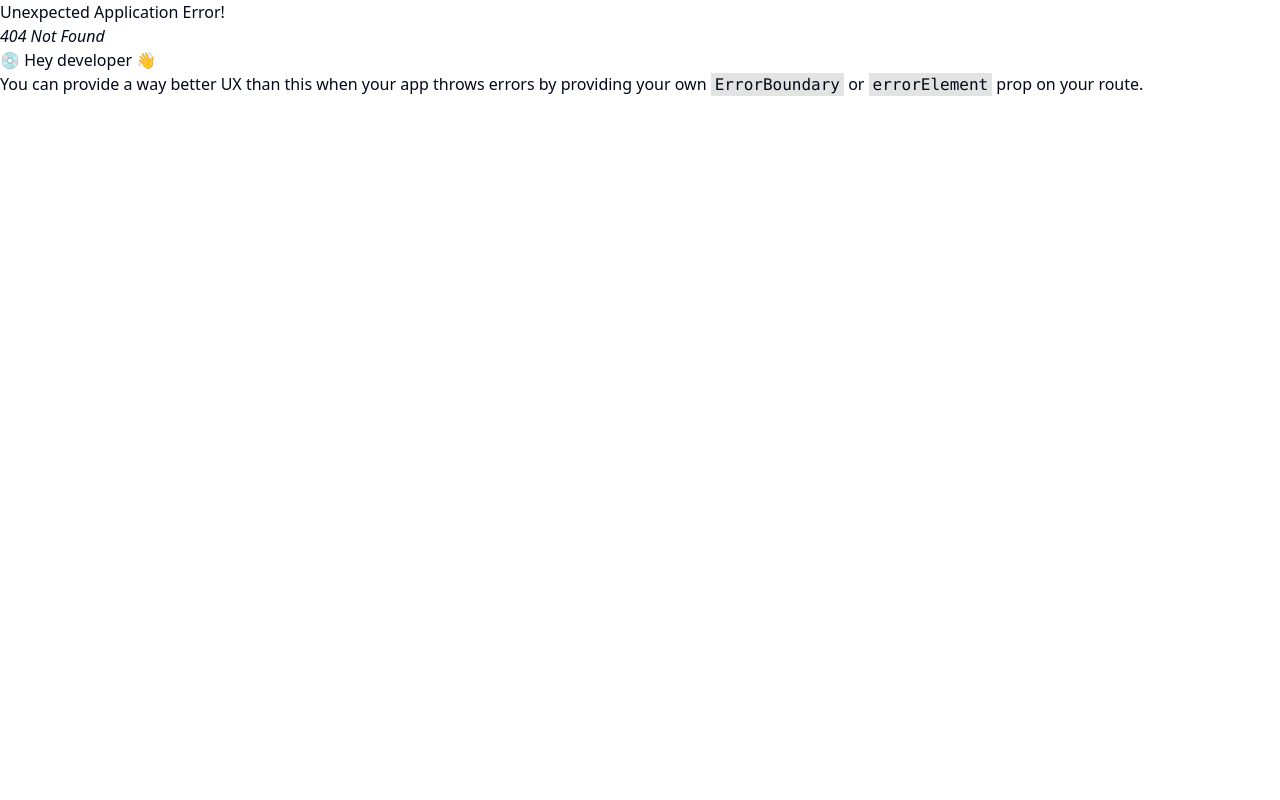
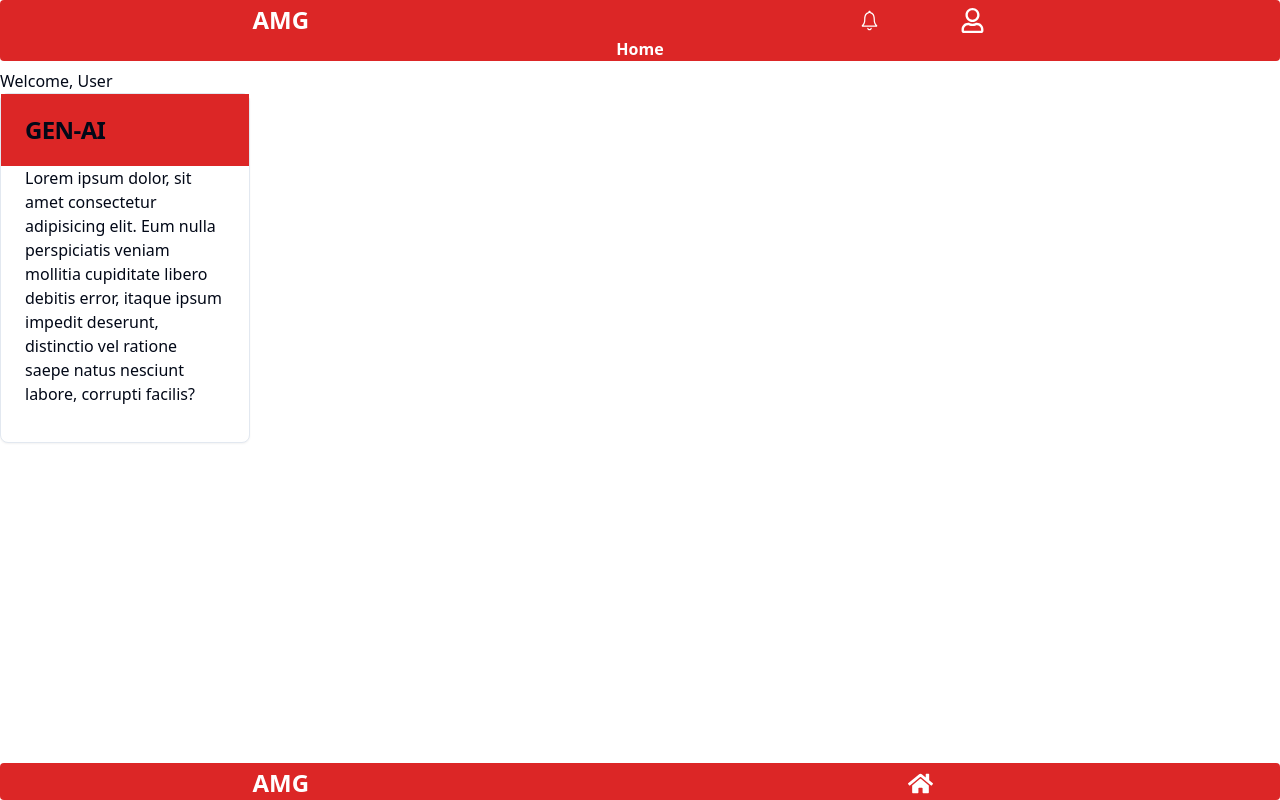
Before and after one commit to ankitbajpai65/amg-pwa, a React (Vite) app: page /home in a window 1280 px wide. Before the commit this address had no page. Built offline with nearby package versions, Linux system fonts and the light colour scheme.

Commit message:
added home, login check protected routes login functions alert

```diff
--- a/package.json
+++ b/package.json
@@ -21,6 +21,7 @@
     "react": "^18.2.0",
     "react-dom": "^18.2.0",
     "react-hook-form": "^7.48.2",
+    "react-icons": "^4.12.0",
     "react-redux": "^8.1.3",
     "react-router-dom": "^6.20.0",
     "tailwind-merge": "^2.0.0",
--- a/src/App.tsx
+++ b/src/App.tsx
@@ -9,18 +9,23 @@ interface loginState {
 }
 function App() {
   const root = document.querySelector(":root");
-  const reduxTheme = useSelector(
-    (state: loginState) => state?.loginReducer.theme
+  const loginReducerData = useSelector(
+    (state: loginState) => state?.loginReducer
   );
 
-  console.log(reduxTheme);
-
-  const value = localStorage.getItem("theme");
   useEffect(() => {
-    console.log(value);
+    const value = localStorage.getItem("theme");
+    console.log("local storage", value);
     if (value === "dark") root?.classList.add("dark");
     else root?.classList.remove("dark");
-  });
+  }, []);
+
+  useEffect(() => {
+    console.log(loginReducerData);
+    const value = loginReducerData.theme;
+    if (value === "dark") root?.classList.add("dark");
+    else root?.classList.remove("dark");
+  }, [loginReducerData]);
 
   return (
     <div className="border-box m-2 h-screen flex items-center">
--- a/src/Layout.tsx
+++ /dev/null
@@ -1,10 +0,0 @@
-import { Outlet } from "react-router-dom";
-
-function Layout() {
-  return (
-    <>
-      <Outlet />
-    </>
-  );
-}
-export default Layout;
--- /dev/null
+++ b/src/components/appComponents/Footer.tsx
@@ -0,0 +1,16 @@
+import { FaHome } from "react-icons/fa";
+const Footer = () => {
+  return (
+    <>
+      <div className="sticky top-[100vh] bg-red-600 rounded text-white font-semibold pt-1 mt-2 w-full text-center">
+        <div className="flex justify-around ">
+          <h2 className="text-2xl">AMG</h2>
+          <div className="flex w-1/6 justify-around p-1">
+            <FaHome size={25} />
+          </div>
+        </div>
+      </div>
+    </>
+  );
+};
+export default Footer;
--- /dev/null
+++ b/src/components/appComponents/Header.tsx
@@ -0,0 +1,20 @@
+import { IoIosNotificationsOutline } from "react-icons/io";
+import { FaRegUser } from "react-icons/fa";
+
+const Header = () => {
+  return (
+    <>
+      <div className="bg-red-600 rounded text-white font-semibold pt-1 mb-2 w-full text-center">
+        <div className="flex justify-around ">
+          <h2 className="text-2xl">AMG</h2>
+          <div className="flex w-1/6 justify-around p-1">
+            <IoIosNotificationsOutline size={25} />
+            <FaRegUser size={25} />
+          </div>
+        </div>
+        <p>Home</p>
+      </div>
+    </>
+  );
+};
+export default Header;
--- /dev/null
+++ b/src/components/ui/card.tsx
@@ -0,0 +1,79 @@
+import * as React from "react"
+
+import { cn } from "@/lib/utils"
+
+const Card = React.forwardRef<
+  HTMLDivElement,
+  React.HTMLAttributes<HTMLDivElement>
+>(({ className, ...props }, ref) => (
+  <div
+    ref={ref}
+    className={cn(
+      "rounded-lg border bg-card text-card-foreground shadow-sm",
+      className
+    )}
+    {...props}
+  />
+))
+Card.displayName = "Card"
+
+const CardHeader = React.forwardRef<
+  HTMLDivElement,
+  React.HTMLAttributes<HTMLDivElement>
+>(({ className, ...props }, ref) => (
+  <div
+    ref={ref}
+    className={cn("flex flex-col space-y-1.5 p-6", className)}
+    {...props}
+  />
+))
+CardHeader.displayName = "CardHeader"
+
+const CardTitle = React.forwardRef<
+  HTMLParagraphElement,
+  React.HTMLAttributes<HTMLHeadingElement>
+>(({ className, ...props }, ref) => (
+  <h3
+    ref={ref}
+    className={cn(
+      "text-2xl font-semibold leading-none tracking-tight",
+      className
+    )}
+    {...props}
+  />
+))
+CardTitle.displayName = "CardTitle"
+
+const CardDescription = React.forwardRef<
+  HTMLParagraphElement,
+  React.HTMLAttributes<HTMLParagraphElement>
+>(({ className, ...props }, ref) => (
+  <p
+    ref={ref}
+    className={cn("text-sm text-muted-foreground", className)}
+    {...props}
+  />
+))
+CardDescription.displayName = "CardDescription"
+
+const CardContent = React.forwardRef<
+  HTMLDivElement,
+  React.HTMLAttributes<HTMLDivElement>
+>(({ className, ...props }, ref) => (
+  <div ref={ref} className={cn("p-6 pt-0", className)} {...props} />
+))
+CardContent.displayName = "CardContent"
+
+const CardFooter = React.forwardRef<
+  HTMLDivElement,
+  React.HTMLAttributes<HTMLDivElement>
+>(({ className, ...props }, ref) => (
+  <div
+    ref={ref}
+    className={cn("flex items-center p-6 pt-0", className)}
+    {...props}
+  />
+))
+CardFooter.displayName = "CardFooter"
+
+export { Card, CardHeader, CardFooter, CardTitle, CardDescription, CardContent }
--- /dev/null
+++ b/src/containers/home/Home.tsx
@@ -0,0 +1,31 @@
+import {
+  Card,
+  CardContent,
+  CardDescription,
+  CardFooter,
+  CardHeader,
+  CardTitle,
+} from "@/components/ui/card";
+
+const Home = () => {
+  console.log("hjey");
+  return (
+    <>
+      <div>Welcome, User</div>
+      <div>
+        <Card className="w-[250px] h-[350px] ">
+          <CardHeader className="bg-red-600">
+            <CardTitle>GEN-AI</CardTitle>
+          </CardHeader>
+          <CardContent>
+            Lorem ipsum dolor, sit amet consectetur adipisicing elit. Eum nulla
+            perspiciatis veniam mollitia cupiditate libero debitis error, itaque
+            ipsum impedit deserunt, distinctio vel ratione saepe natus nesciunt
+            labore, corrupti facilis?
+          </CardContent>
+        </Card>
+      </div>
+    </>
+  );
+};
+export default Home;
--- a/src/containers/login/Login.tsx
+++ b/src/containers/login/Login.tsx
@@ -1,8 +1,9 @@
 import { Switch } from "@/components/ui/switch";
 import { useState, useEffect } from "react";
 import { useDispatch } from "react-redux";
-import { addTheme } from "./loginSlice";
+import { addTheme, setIsLoggedIn } from "./loginSlice";
 import { useForm, SubmitHandler } from "react-hook-form";
+import { useNavigate } from "react-router-dom";
 
 type Inputs = {
   email: string;
@@ -11,11 +12,13 @@ type Inputs = {
 
 const Login = () => {
   const [theme, setTheme] = useState<boolean>(false);
+  const dispatch = useDispatch();
   const {
     register,
     handleSubmit,
     formState: { errors },
   } = useForm<Inputs>();
+  const navigate = useNavigate();
 
   const onSubmit: SubmitHandler<Inputs> = async (data) => {
     console.log({ data });
@@ -34,15 +37,21 @@ const Login = () => {
         }),
       }
     );
-    const data1 = await res.json();
-    console.log("auth", data1);
+    const loginAPIResData = await res.json();
+    console.log("auth", loginAPIResData.status);
+    if (loginAPIResData.status === true) {
+      dispatch(setIsLoggedIn(true));
+      navigate("/home");
+    } else {
+      dispatch(setIsLoggedIn(false));
+      alert("ERROR Logging in");
+    }
   };
   // {
   //   "customer": "AMGDEMO",
   // "user": "rajat.khandelwal@datapartners.ch",
   // "pass": "RLpDgADH"
   // }
-  const dispatch = useDispatch();
 
   useEffect(() => {
     handleSetTheme();
@@ -105,7 +114,7 @@ const Login = () => {
               className="text-blue-600 underline transition duration-150 ease-in-out hover:text-red-600 focus:text-red-600 active:text-red-700"
               href=""
             >
-              change password
+              Change Password
             </a>
 
             <a
--- a/src/containers/login/loginSlice.tsx
+++ b/src/containers/login/loginSlice.tsx
@@ -6,7 +6,7 @@ interface ThemeState {
 }
 const initialState: ThemeState = {
   theme: "",
-  isLoggedIn: false,
+  isLoggedIn: true,
 };
 
 export const loginSlice = createSlice({
--- /dev/null
+++ b/src/layout/Layout.tsx
@@ -0,0 +1,14 @@
+import { Outlet } from "react-router-dom";
+import Header from "../components/appComponents/Header";
+import Footer from "../components/appComponents/Footer";
+
+function Layout() {
+  return (
+    <div className="w-screen h-screen">
+      <Header />
+      <Outlet />
+      <Footer />
+    </div>
+  );
+}
+export default Layout;
--- /dev/null
+++ b/src/lib/ProtectedRoutes.tsx
@@ -0,0 +1,23 @@
+import { useSelector } from "react-redux";
+import { Navigate } from "react-router-dom";
+interface loginState {
+  loginReducer: {
+    isLoggedIn: boolean;
+  };
+}
+
+export const ProtectedRoutes: React.FC<{ children: JSX.Element }> = ({
+  children,
+}) => {
+  const loginReducerData = useSelector(
+    (state: loginState) => state?.loginReducer
+  );
+  const user = loginReducerData.isLoggedIn;
+
+  if (user === true) {
+    return children;
+  } else {
+    alert("Unauthorised");
+    return <Navigate to="/" />;
+  }
+};
--- a/src/main.tsx
+++ b/src/main.tsx
@@ -8,14 +8,26 @@ import {
   Route,
 } from "react-router-dom";
 import { RouterProvider } from "react-router";
-import Layout from "./Layout.tsx";
+import Layout from "./layout/Layout.tsx";
 import { Provider } from "react-redux";
 import { store } from "./store/store.tsx";
+import Home from "./containers/home/Home.tsx";
+import { ProtectedRoutes } from "./lib/ProtectedRoutes.tsx";
 
 const router = createBrowserRouter(
   createRoutesFromElements(
-    <Route path="/" element={<Layout />}>
+    <Route path="/">
       <Route path="" element={<App />} />
+      <Route path="" element={<Layout />}>
+        <Route
+          path="home"
+          element={
+            <ProtectedRoutes>
+              <Home />
+            </ProtectedRoutes>
+          }
+        />
+      </Route>
     </Route>
   )
 );
```
Also changed, not shown: 1 other file (tests, documents, lock files or other folders).
